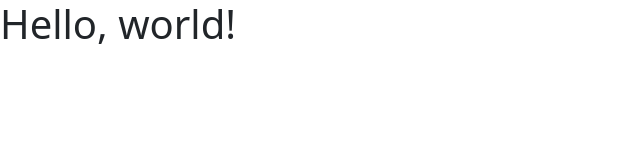
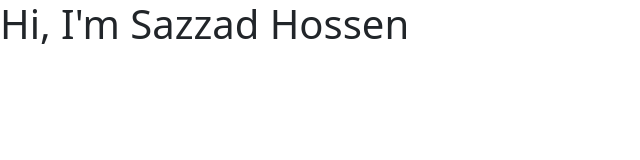
Before and after one commit to 67sazzadhossen/Panda-Commerce, a plain HTML site: page index.html in a window 1280 px wide. Shown: the whole page, without its empty margins (0-640 px from the left). Drawn offline with nearby package versions, Linux system fonts and the light colour scheme.

Commit message:
checking

```diff
--- a/index.html
+++ b/index.html
@@ -7,7 +7,10 @@
     <link href="https://cdn.jsdelivr.net/npm/bootstrap@5.3.0-alpha3/dist/css/bootstrap.min.css" rel="stylesheet" integrity="sha384-KK94CHFLLe+nY2dmCWGMq91rCGa5gtU4mk92HdvYe+M/SXH301p5ILy+dN9+nJOZ" crossorigin="anonymous">
   </head>
   <body>
-    <h1>Hello, world!</h1>
+    <h1>Hi, I'm Sazzad Hossen</h1>
+
+
+
     <script src="https://cdn.jsdelivr.net/npm/bootstrap@5.3.0-alpha3/dist/js/bootstrap.bundle.min.js" integrity="sha384-ENjdO4Dr2bkBIFxQpeoTz1HIcje39Wm4jDKdf19U8gI4ddQ3GYNS7NTKfAdVQSZe" crossorigin="anonymous"></script>
   </body>
 </html>
```
